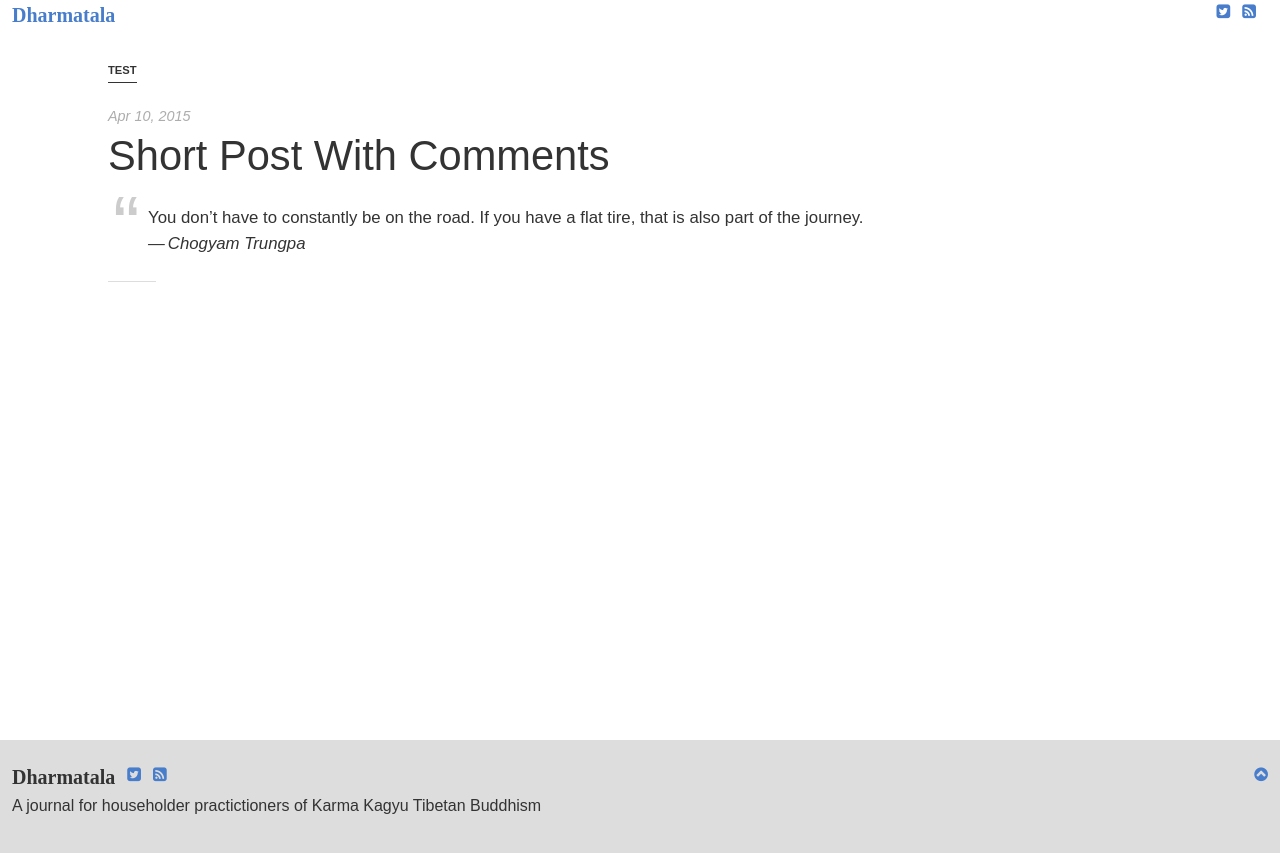
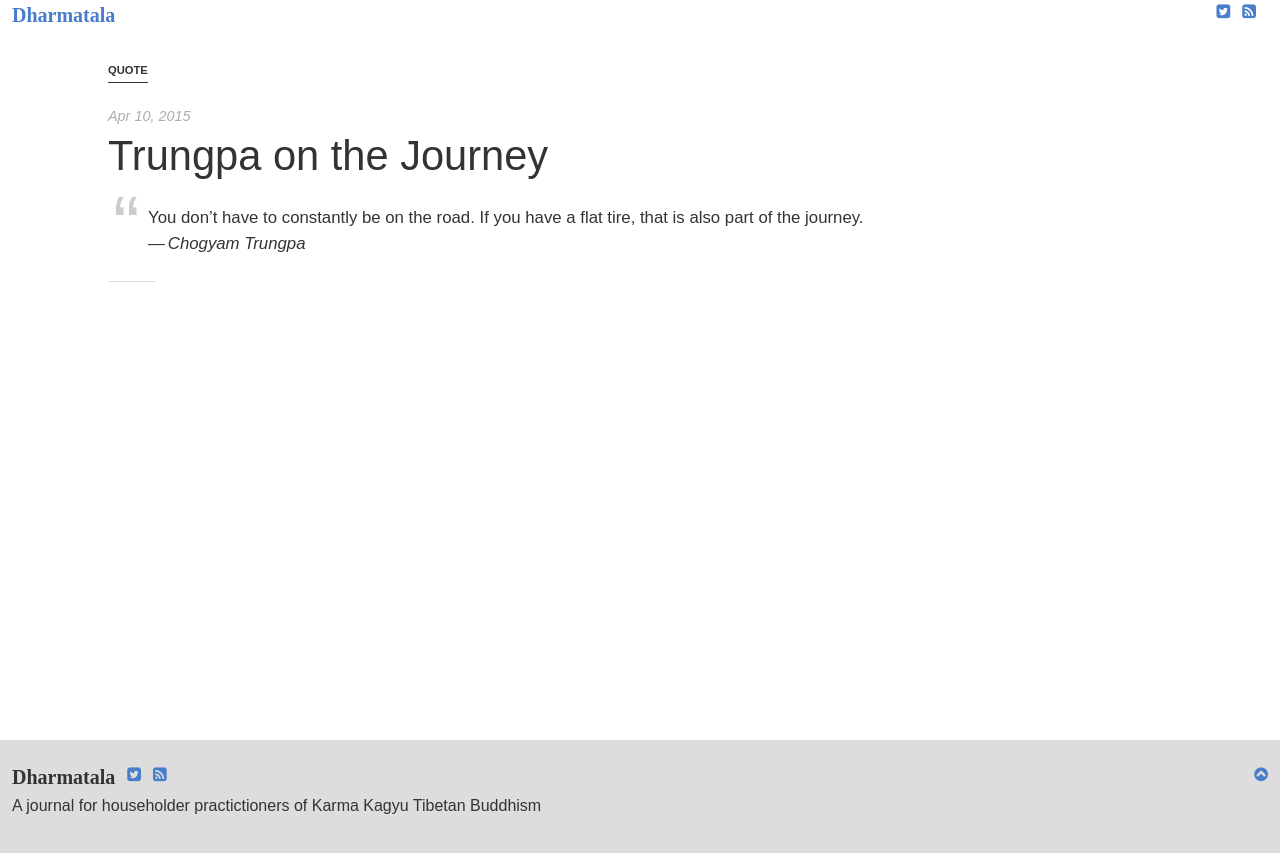
Before and after one commit to kencrocken/dharmatala.net, a Jekyll site: the page built from _posts/2015-04-10-trungpa-on-the-journey.markdown, in a window 1280 px wide. Shown: the top 853 px of the page. Built offline with Jekyll 4.4.1, drawn with Linux system fonts in a browser that asks for light colours; nearby versions of some CDN libraries; some web fonts are replaced; comment, search, counter and statistics services are not loaded.

Commit message:
changes title in front matter

```diff
--- a/_posts/2015-04-10-the-karmapa-at-harvard.markdown
+++ b/_posts/2015-04-10-the-karmapa-at-harvard.markdown
@@ -1,6 +1,6 @@
 ---
 layout: quote
-title: "Just a video"
+title: "The Karmapa at Harvard"
 description: ""
 category: "video"
 comments: true
--- a/_posts/2015-04-10-trungpa-on-the-journey.markdown
+++ b/_posts/2015-04-10-trungpa-on-the-journey.markdown
@@ -1,8 +1,8 @@
 ---
 layout: quote
-title: "Short Post With Comments"
+title: "Trungpa on the Journey"
 description: ""
-category: "test"
+category: "quote"
 tags: []
 comments: true
 ---
```
